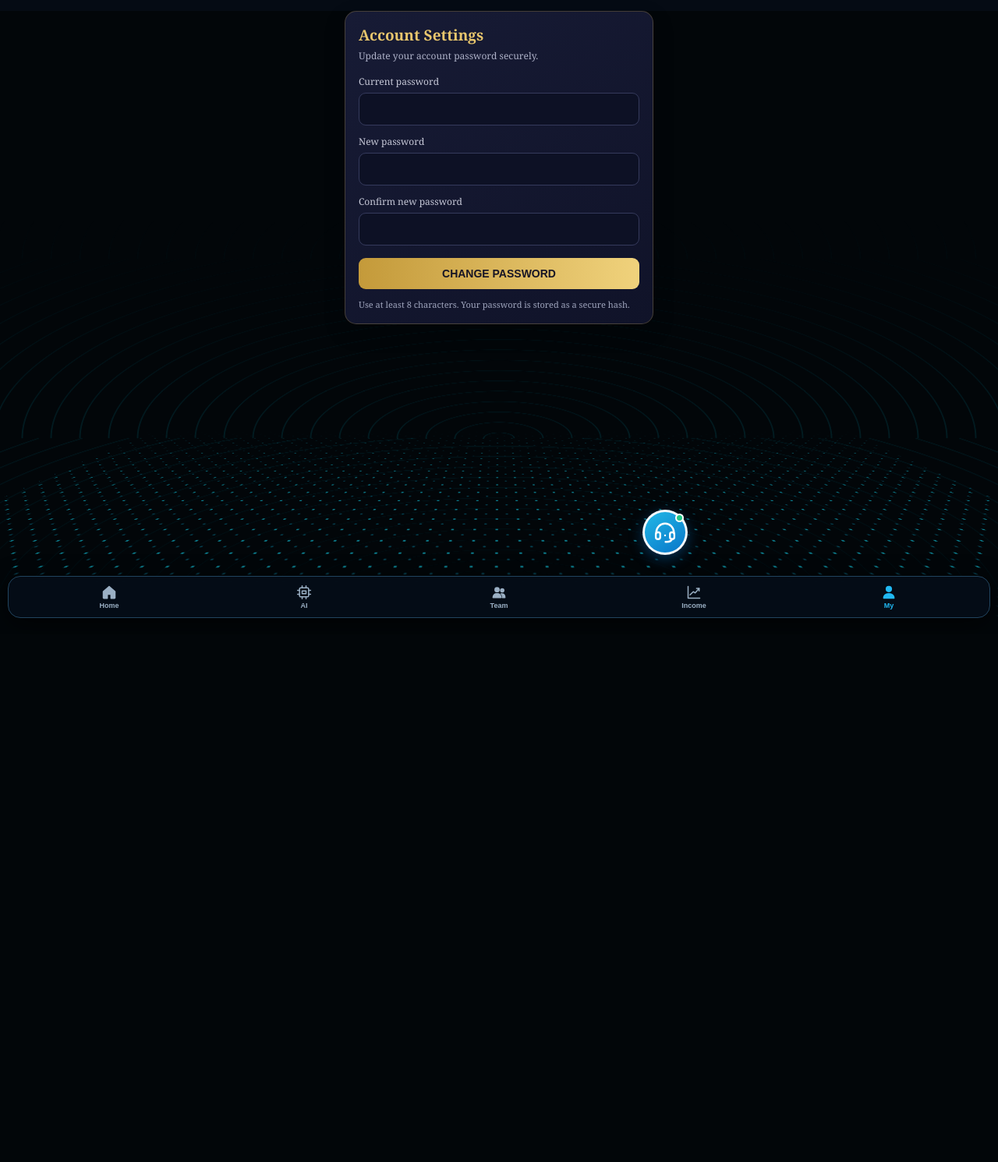
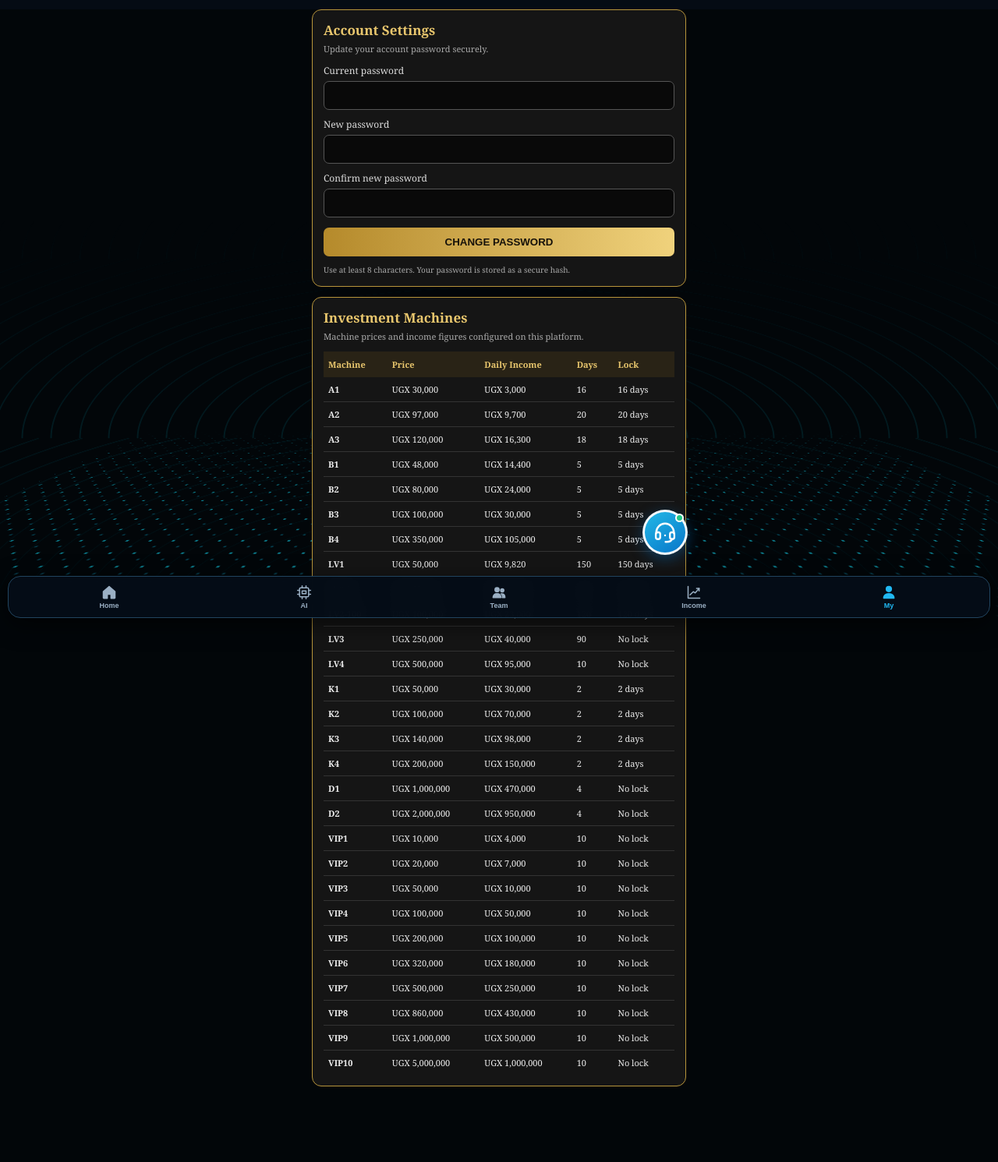
Before and after one commit to forextry298-del/PIMCO-AI, a Flask app: page /settings in a window 1280 px wide. Shown: the whole page at 78% size. Before the commit the page ends 793 px from the top, so only its background shows below. Run offline with Flask 3, Linux system fonts and the light colour scheme; the visitor is signed in with stand-in values (Sample User, id 1); data comes from the database, SQL or seed files in the repository.

Commit message:
Fix withdrawal balance and add machine catalogue to settings

```diff
--- a/app.py
+++ b/app.py
@@ -725,13 +725,13 @@ def withdraw():
             if 'fee' not in columns: con.execute("ALTER TABLE withdrawals ADD COLUMN fee REAL NOT NULL DEFAULT 0")
             if 'payout_amount' not in columns: con.execute("ALTER TABLE withdrawals ADD COLUMN payout_amount REAL NOT NULL DEFAULT 0")
             con.execute('BEGIN IMMEDIATE')
-            user = con.execute('SELECT wallet_balance FROM users WHERE id=?', (session['user_id'],)).fetchone()
-            available = float(user['wallet_balance'] or 0) if user else 0
+            user = con.execute('SELECT balance FROM users WHERE id=?', (session['user_id'],)).fetchone()
+            available = float(user['balance'] or 0) if user else 0
             if available < amount:
                 flash('Insufficient balance. Your available balance is UGX {:,.0f}.'.format(available), 'error')
                 return redirect(url_for('withdraw'))
             debit = con.execute(
-                'UPDATE users SET wallet_balance=COALESCE(wallet_balance,0)-? WHERE id=? AND COALESCE(wallet_balance,0)>=?',
+                'UPDATE users SET balance=COALESCE(balance,0)-? WHERE id=? AND COALESCE(balance,0)>=?',
                 (amount, session['user_id'], amount))
             if debit.rowcount != 1:
                 flash('Insufficient balance. Please try again.', 'error')
@@ -747,7 +747,7 @@ def withdraw():
     with db() as con:
         user = con.execute('SELECT * FROM users WHERE id=?', (session['user_id'],)).fetchone()
     return render_template('withdraw.html', active='my',
-        balance=float(user['wallet_balance'] or 0) if user else 0,
+        balance=float(user['balance'] or 0) if user else 0,
         registered_phone=user['phone'] if user and 'phone' in user.keys() else '')
 
 @app.route('/bill')
@@ -811,7 +811,7 @@ def admin():
                 if row:
                     status='approved' if action=='approve_withdrawal' else 'rejected'
                     con.execute('UPDATE withdrawals SET status=?,reviewed_at=CURRENT_TIMESTAMP WHERE id=?',(status,rid))
-                    if status=='rejected': con.execute('UPDATE users SET wallet_balance=COALESCE(wallet_balance,0)+? WHERE id=?',(row['amount'],row['user_id']))
+                    if status=='rejected': con.execute('UPDATE users SET balance=COALESCE(balance,0)+? WHERE id=?',(row['amount'],row['user_id']))
                     con.execute('UPDATE transactions SET status=? WHERE user_id=? AND kind="Withdrawal" AND reference=?',(status,row['user_id'],f'WDR-{rid}'))
             elif action=='block_user':
                 con.execute('UPDATE users SET password_hash=? WHERE id=?',(generate_password_hash(secrets.token_urlsafe(32)),rid))
@@ -863,7 +863,7 @@ def settings():
                     (generate_password_hash(new_password), session["user_id"])
                 )
                 message = ("success", "Password changed successfully.")
-    return render_template("settings.html", active="my", message=message)
+    return render_template("settings.html", active="my", message=message, machines=MACHINE_CATALOG)
 
 if __name__ == "__main__":
     app.run(host="127.0.0.1", port=5000, debug=True)
--- a/templates/settings.html
+++ b/templates/settings.html
@@ -1,18 +1,25 @@
 {% extends "base.html" %}
 {% block content %}
 <style>
-.settings-wrap{max-width:420px;margin:14px auto;padding:0 12px}
-.settings-card{background:linear-gradient(145deg,#171b35,#101329);border:1px solid rgba(220,184,91,.25);border-radius:15px;padding:17px;color:#f4f3fa;box-shadow:0 10px 28px rgba(0,0,0,.18)}
-.settings-card h2{font-size:19px;margin:0 0 5px;color:#e8c66d}
-.settings-sub{font-size:12px;color:#aeb2c8;margin:0 0 16px}
-.settings-card label{display:block;font-size:12px;color:#c7c9d8;margin:12px 0 6px}
-.settings-card input{width:100%;box-sizing:border-box;border:1px solid #353a5c;background:#0d1125;color:#fff;border-radius:9px;padding:12px;font-size:14px;outline:none}
-.settings-card input:focus{border-color:#d9b85f}
-.settings-submit{width:100%;border:0;border-radius:9px;background:linear-gradient(90deg,#c49a3a,#f0d27c);color:#171525;font-weight:700;padding:12px;margin-top:16px;font-size:14px}
-.settings-note{font-size:11px;color:#9fa5bd;margin:12px 0 0}
-.settings-message{padding:9px 11px;border-radius:8px;font-size:12px;margin:0 0 12px}
+.settings-wrap{max-width:520px;margin:12px auto;padding:0 10px;color:#f5f5f5}
+.settings-card,.investment-card{background:#151515;border:1px solid #b8953b;border-radius:12px;padding:14px;margin-bottom:13px}
+.settings-card h2,.investment-card h3{color:#e8c66d;margin:0 0 5px;font-size:17px}
+.settings-sub{font-size:11px;color:#aaa;margin:0 0 12px}
+.settings-card label{display:block;font-size:12px;color:#ddd;margin:10px 0 5px}
+.settings-card input{width:100%;box-sizing:border-box;border:1px solid #555;background:#090909;color:white;border-radius:7px;padding:10px;font-size:13px}
+.settings-submit{width:100%;border:0;border-radius:7px;background:linear-gradient(90deg,#b58a2b,#f0d27c);color:#17120a;font-weight:bold;padding:11px;margin-top:13px}
+.settings-note{font-size:10px;color:#aaa;margin:10px 0 0}
+.settings-message{padding:8px;border-radius:7px;font-size:12px;margin-bottom:10px}
 .settings-error{background:#49232d;color:#ffd9df}.settings-success{background:#183c32;color:#c8ffdf}
+.machine-table-wrap{overflow-x:auto}
+.machine-table{width:100%;border-collapse:collapse;min-width:390px;font-size:11px}
+.machine-table th{background:#292316;color:#e8c66d;text-align:left;padding:9px 6px}
+.machine-table td{padding:8px 6px;border-bottom:1px solid #333;color:#eee}
+.machine-table tr:last-child td{border-bottom:0}
+.machine-code{color:#f0d27c;font-weight:bold}
+.machine-lock{color:#c9b77e}
 </style>
+
 <div class="settings-wrap">
   <section class="settings-card">
     <h2>Account Settings</h2>
@@ -31,5 +38,28 @@
     </form>
     <p class="settings-note">Use at least 8 characters. Your password is stored as a secure hash.</p>
   </section>
+
+  <section class="investment-card">
+    <h3>Investment Machines</h3>
+    <p class="settings-sub">Machine prices and income figures configured on this platform.</p>
+    <div class="machine-table-wrap">
+      <table class="machine-table">
+        <thead>
+          <tr><th>Machine</th><th>Price</th><th>Daily Income</th><th>Days</th><th>Lock</th></tr>
+        </thead>
+        <tbody>
+          {% for m in machines %}
+          <tr>
+            <td class="machine-code">{{ m.code }}</td>
+            <td>UGX {{ "{:,.0f}".format(m.price) }}</td>
+            <td>UGX {{ "{:,.0f}".format(m.daily) }}</td>
+            <td>{{ m.days }}</td>
+            <td class="machine-lock">{{ m.lock }}</td>
+          </tr>
+          {% endfor %}
+        </tbody>
+      </table>
+    </div>
+  </section>
 </div>
 {% endblock %}
```
